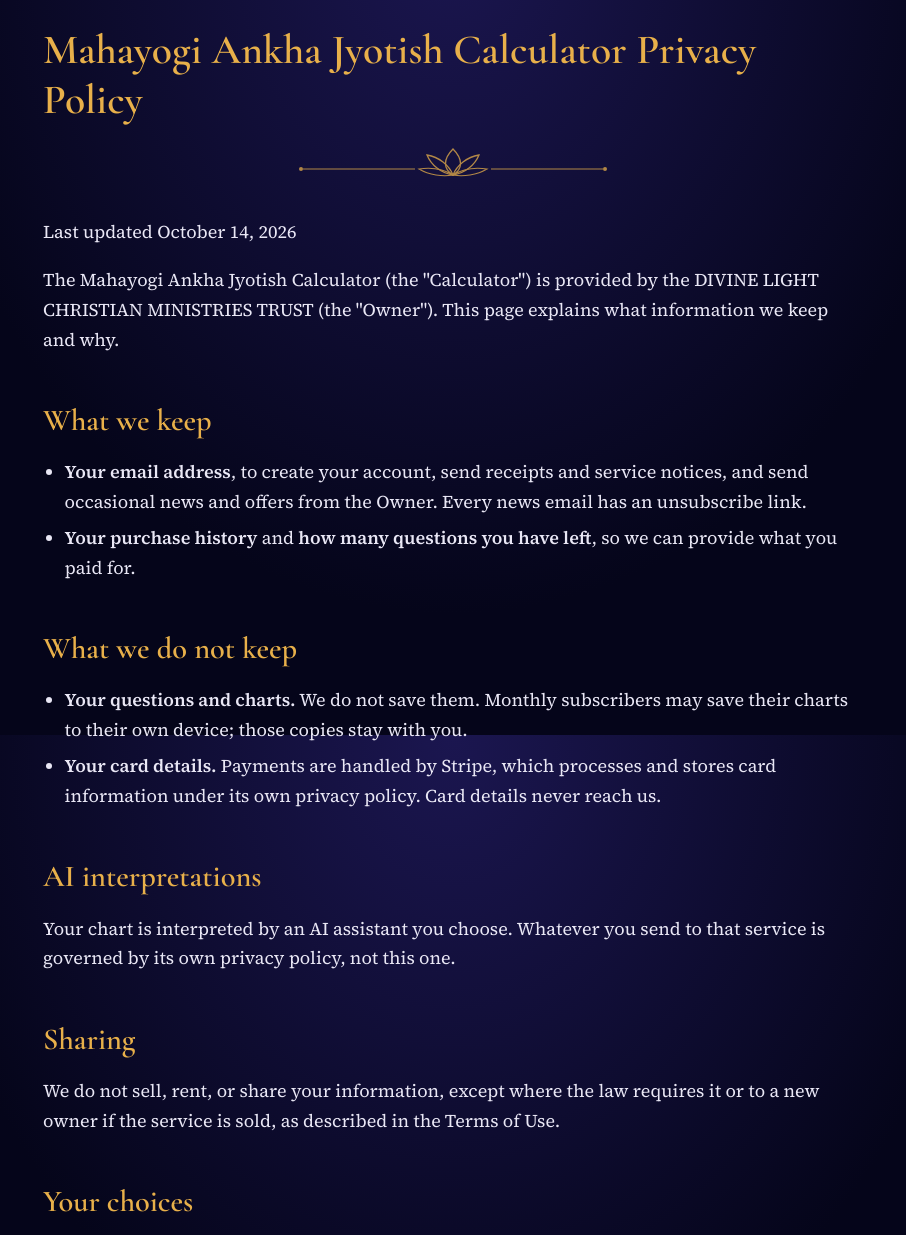
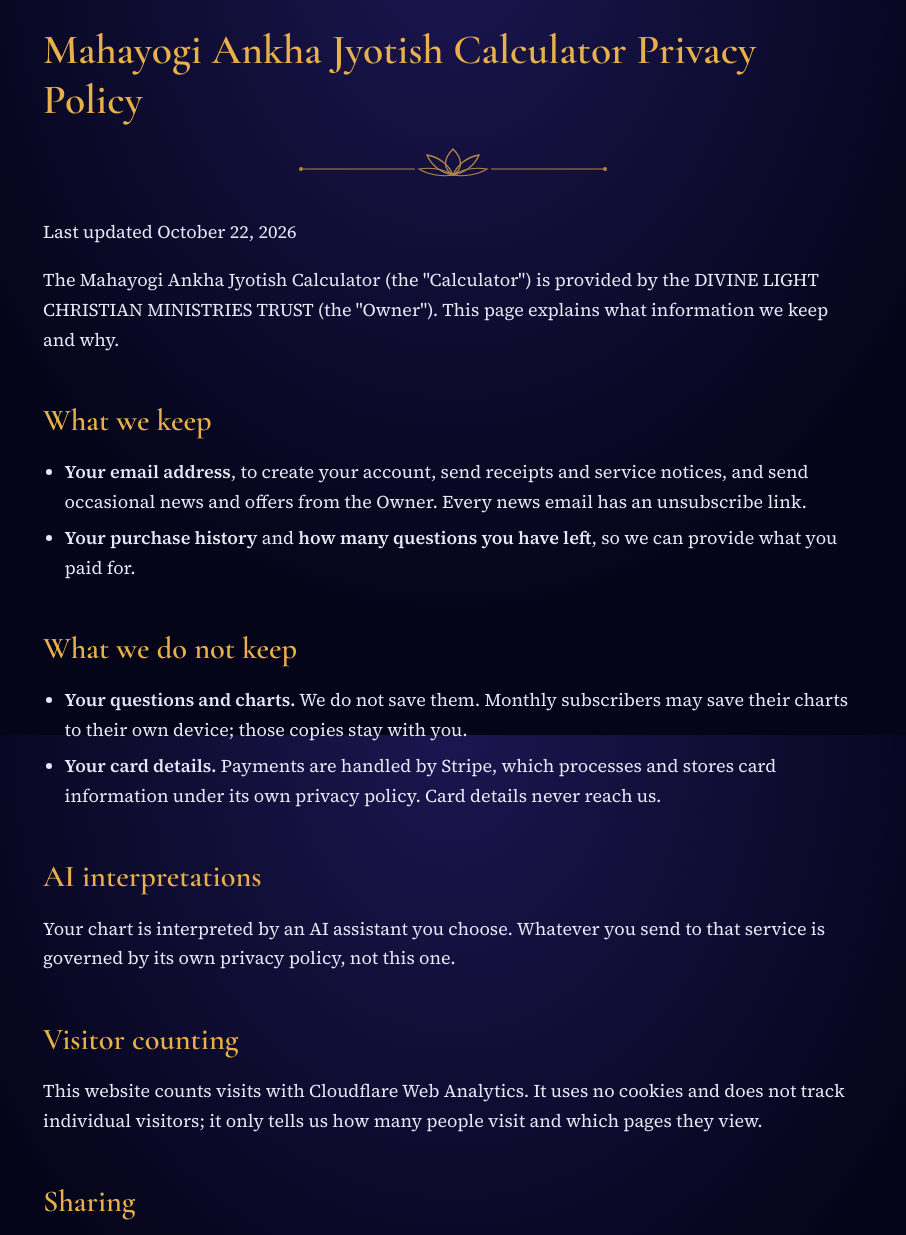
Before and after one commit to dlcministriestrust-cpu/mahayogijyotish-website, a plain HTML site: page privacy.html in a window 1280 px wide. Shown: the part 65-1300 px from the top of the page, without its empty margins (187-1093 px from the left). Drawn offline with nearby package versions, Linux system fonts and the light colour scheme.

Commit message:
Add files via upload

```diff
--- a/privacy.html
+++ b/privacy.html
@@ -32,7 +32,7 @@
 <path d="M160 32 C150 34 136 32 126 26 C140 24 152 27 160 32Z" fill="none" stroke="currentColor" stroke-width="1.1"/>
 <path d="M160 32 C170 34 184 32 194 26 C180 24 168 27 160 32Z" fill="none" stroke="currentColor" stroke-width="1.1"/>
 </svg></div>
-<p>Last updated October 14, 2026</p>
+<p>Last updated October 22, 2026</p>
 <p>The Mahayogi Ankha Jyotish Calculator (the "Calculator") is provided by the DIVINE LIGHT CHRISTIAN MINISTRIES TRUST (the "Owner"). This page explains what information we keep and why.</p>
 <h2>What we keep</h2>
 <ul>
@@ -46,6 +46,8 @@
 </ul>
 <h2>AI interpretations</h2>
 <p>Your chart is interpreted by an AI assistant you choose. Whatever you send to that service is governed by its own privacy policy, not this one.</p>
+<h2>Visitor counting</h2>
+<p>This website counts visits with Cloudflare Web Analytics. It uses no cookies and does not track individual visitors; it only tells us how many people visit and which pages they view.</p>
 <h2>Sharing</h2>
 <p>We do not sell, rent, or share your information, except where the law requires it or to a new owner if the service is sold, as described in the Terms of Use.</p>
 <h2>Your choices</h2>
@@ -61,5 +63,6 @@
 <div>© 2026 MahayogiJyotish.com</div>
 <div class="disc">The Calculator gives guidance, not certainty, and is not a substitute for medical, legal or financial advice.</div>
 </div></footer>
+<!-- Cloudflare Web Analytics --><script type='module' src='https://static.cloudflareinsights.com/beacon.min.js' data-cf-beacon='{"token": "ec4e021a0e4c4a4e9ea9e1405a6c36b1"}'></script><!-- End Cloudflare Web Analytics -->
 </body>
 </html>
```
Also changed, not shown: about.html (+1 -0 lines), contact.html (+1 -0 lines), faq.html (+1 -0 lines), index.html (+1 -0 lines), pricing.html (+1 -0 lines), terms.html (+1 -0 lines), what-is-ankha-jyotish.html (+1 -0 lines).
